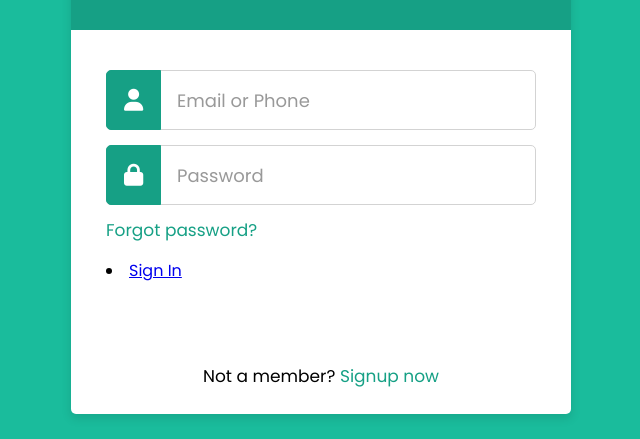
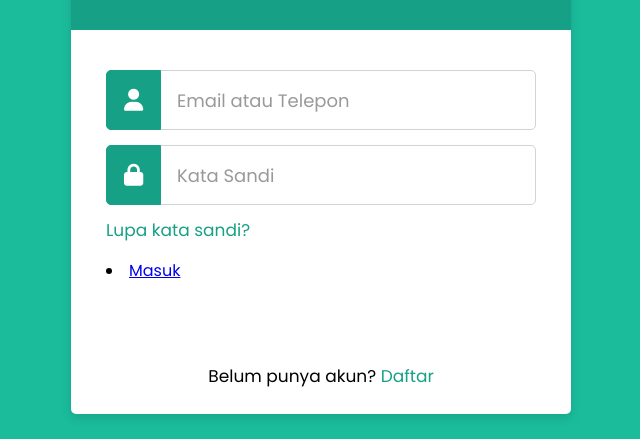
Before and after one commit to bryanwijaya-529/webbryan, a plain HTML site: page login-form/index.html in a window 1280 px wide. Shown: the part 238-677 px from the top of the page, without its empty margins (319-959 px from the left). Drawn offline with Linux system fonts and the light colour scheme.

Commit message:
Update index.html

```diff
--- a/login-form/index.html
+++ b/login-form/index.html
@@ -14,17 +14,17 @@
     <form action="#">
       <div class="row">
         <i class="fas fa-user"></i>
-        <input type="text" placeholder="Email or Phone" required />
+        <input type="text" placeholder="Email atau Telepon" required />
       </div>
       <div class="row">
         <i class="fas fa-lock"></i>
-        <input type="password" placeholder="Password" required />
+        <input type="password" placeholder="Kata Sandi" required />
       </div>
-      <div class="pass"><a href="#">Forgot password?</a></div>
+      <div class="pass"><a href="#">Lupa kata sandi?</a></div>
       <div class="row button">
-        <li><a href="https://bryanwijaya-529.github.io/webbryan/">Sign In</a></li>
+        <li><a href="https://bryanwijaya-529.github.io/webbryan/">Masuk</a></li>
       </div>
-      <div class="signup-link">Not a member? <a href="#">Signup now</a></div>
+      <div class="signup-link">Belum punya akun? <a href="#">Daftar</a></div>
     </form>
   </div>
 </body>
```
